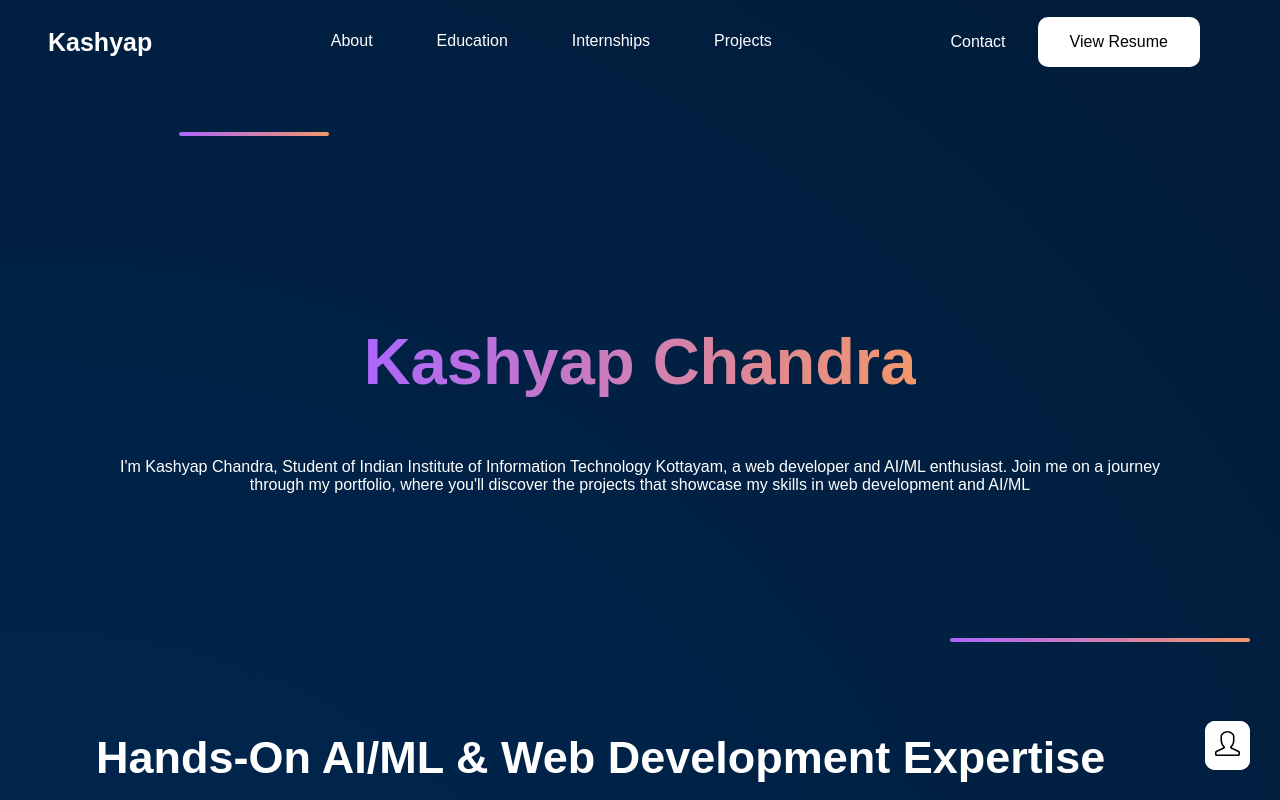
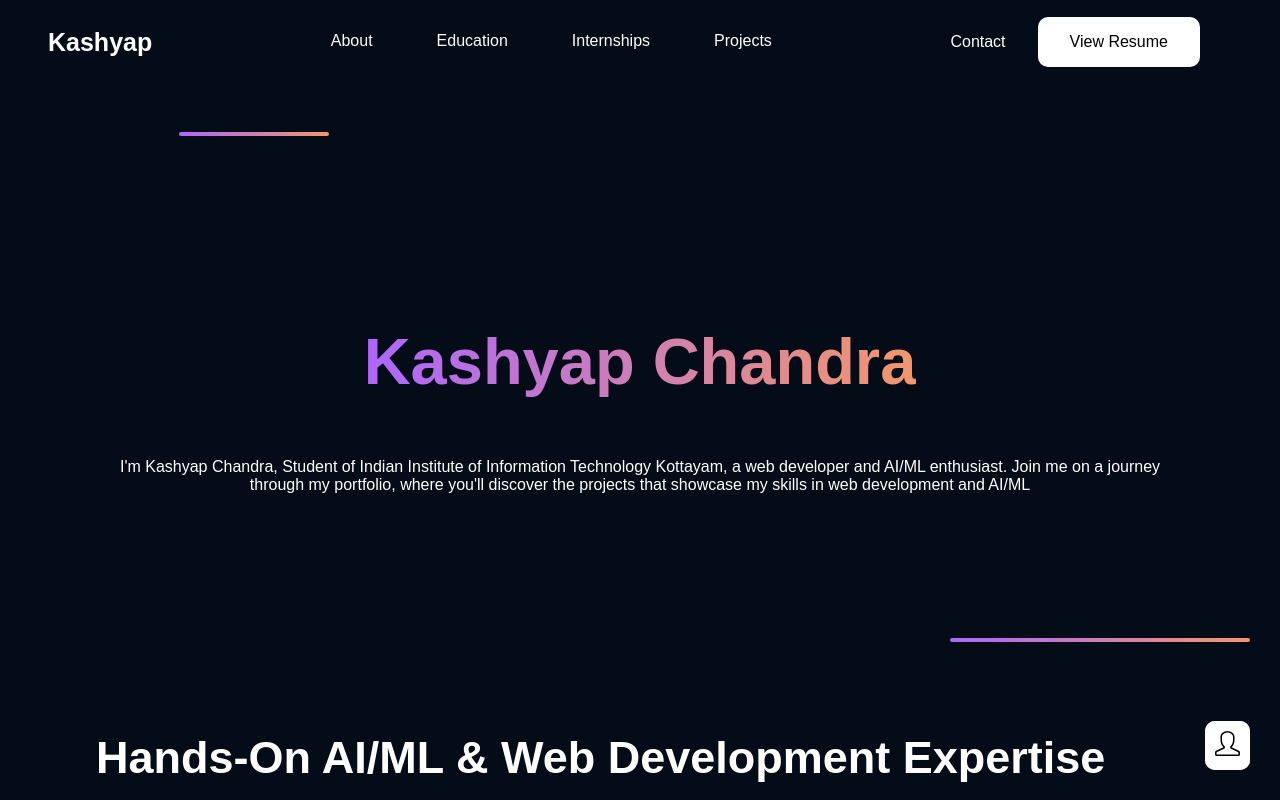
Before and after one commit to Kashyap2502/Portfolio, a React (Create React App) app: page / in a window 1280 px wide. Shown: the top 800 px of the page. Built offline with nearby package versions, Linux system fonts and the light colour scheme.

Commit message:
bg color 	modified:   src/App.css

```diff
--- a/src/App.css
+++ b/src/App.css
@@ -1,5 +1,6 @@
 .App {
-  background-image: radial-gradient(circle at 3% 25%, #002853 0%, #040c18 100%);
+  /* background-image: radial-gradient(circle at 3% 25%, #002853 0%, #040c18 100%); */
+  background-color: #040c18;
 }
 .app-content {
   padding: 1rem 4rem;
```
